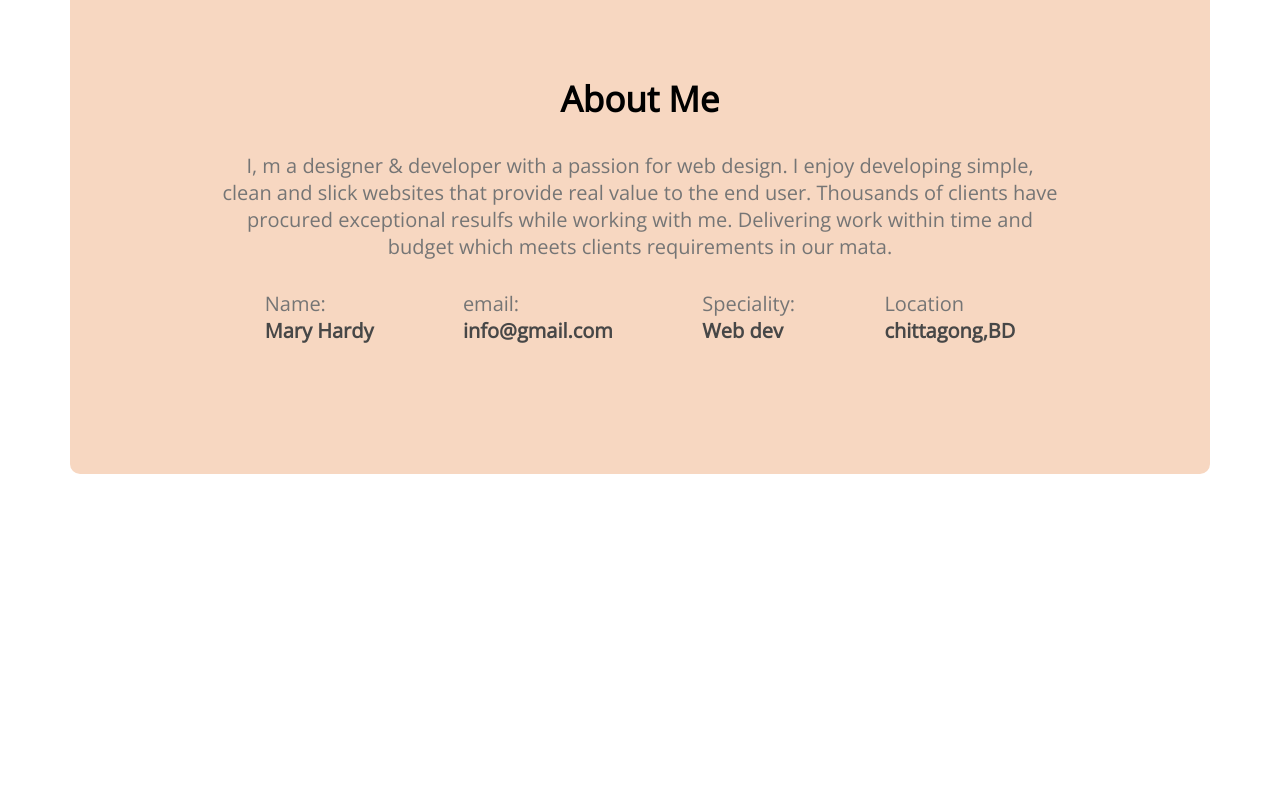
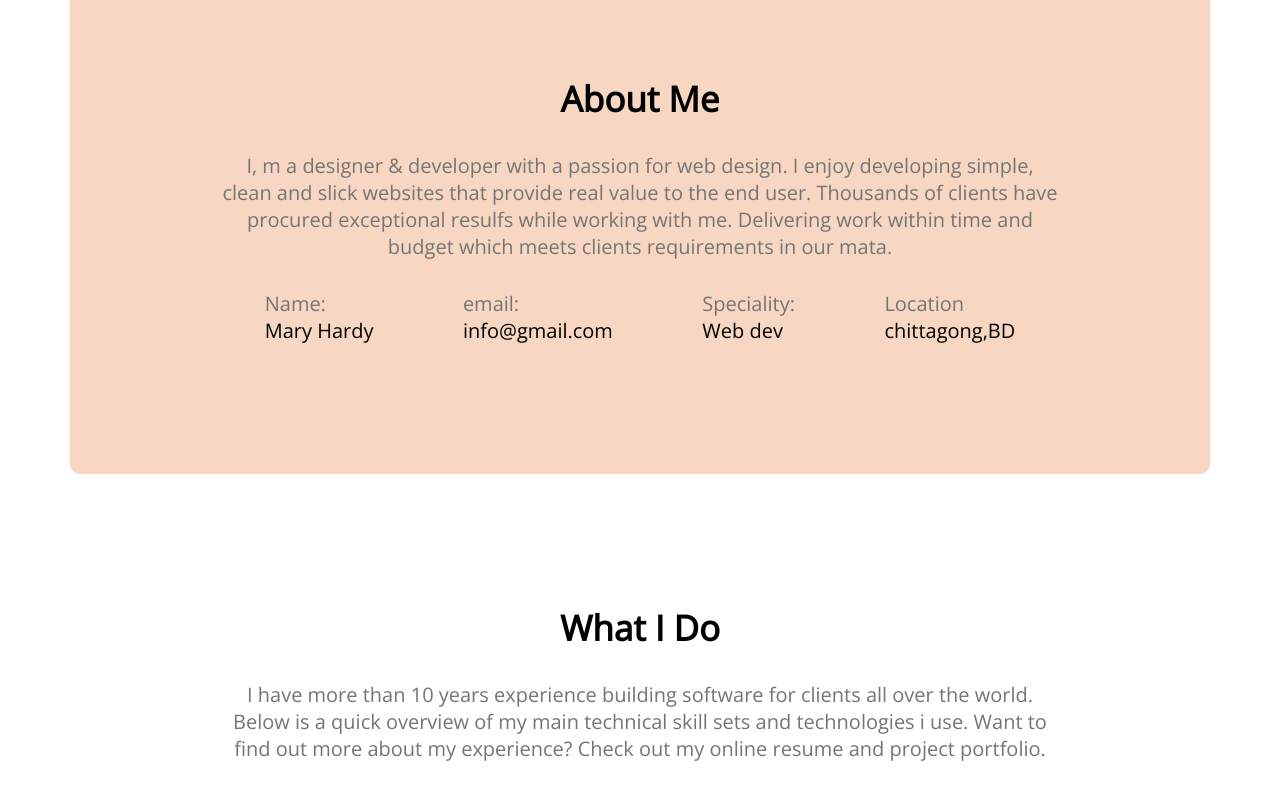
Before and after one commit to U-Hasan/developer-portfolio, a plain HTML site: page index.html in a window 1280 px wide. Shown: the part 935-1735 px from the top of the page. Before the commit the page ends 1409 px from the top, so only its background shows below. Drawn offline with nearby package versions, Linux system fonts and the light colour scheme.

Commit message:
what-i-do section added

```diff
--- a/index.html
+++ b/index.html
@@ -53,6 +53,11 @@
                 </div>
             </div>
         </section>
+        <!-- what i do section -->
+        <section class="what-i-do">
+            <h3 class="section-info-title">What I Do</h3>
+            <p class="do-description">I have more than 10 years experience building software for clients all over the world. Below is a quick overview of my main technical skill sets and technologies i use. Want to find out more about my experience? Check out my online resume and project portfolio.</p>
+        </section>
 
 
     </main>
--- a/styles/portfolio.css
+++ b/styles/portfolio.css
@@ -117,6 +117,21 @@ main {
 }
 .info-description{
     font-size: 20px;
-    font-weight: 700;
-    color: #474747;
 }
+/* what i do styles */
+.what-i-do{
+    margin-top: 30px;
+}
+.section-info-title{
+    text-align: center;
+    font-size: 35px;
+    margin: 130px 0 30px;
+
+}
+.do-description{
+    color: #757575;
+    text-align: center;
+    font-weight: 700px;
+    font-size: 20px;
+    margin:0 150px 50px;
+}
```
